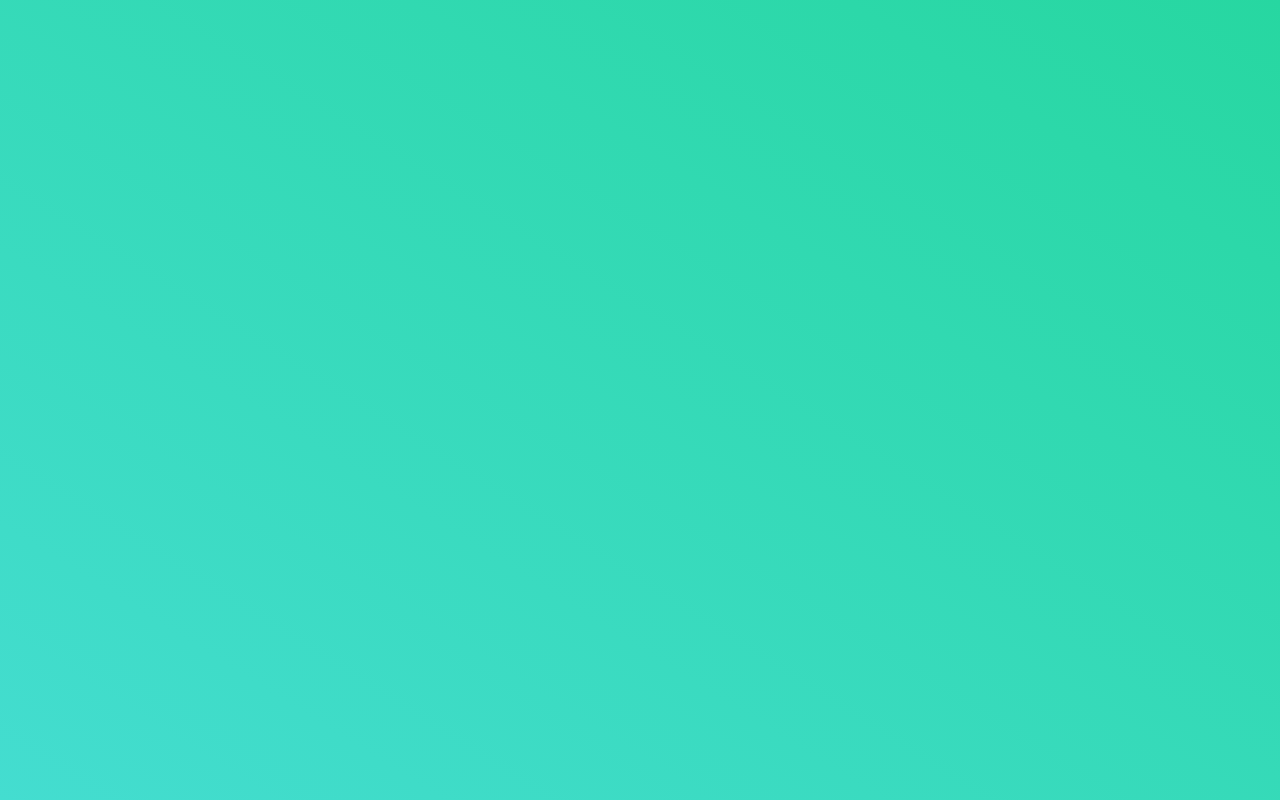
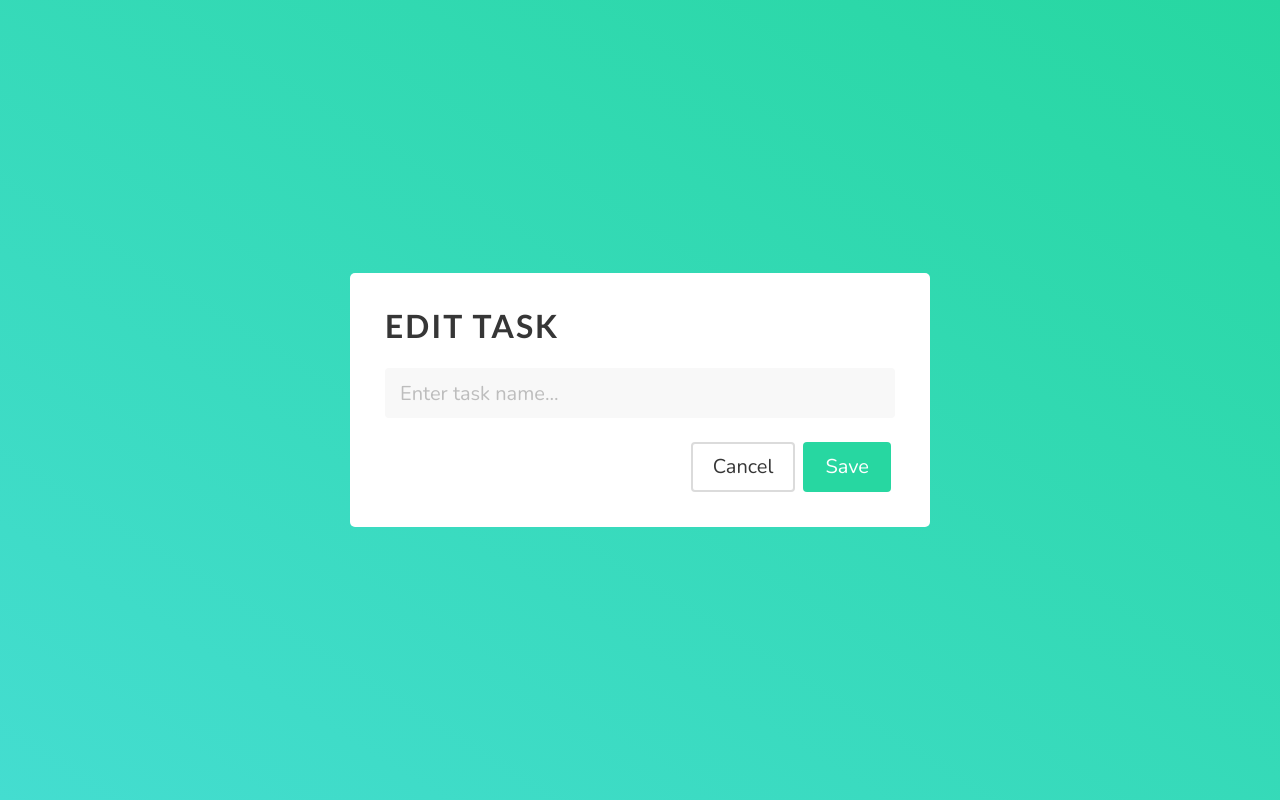
Before and after one commit to ShubhaamTiwary/Task-Manager--MEAN, an Angular app in the folder frontend/: page /lists/1/edit-task/1 in a window 1280 px wide. Before the commit this address led to /. Built offline with nearby package versions, Linux system fonts and the light colour scheme.

Commit message:
completed logout and editTask functionality

```diff
--- a/frontend/src/app/app.routes.ts
+++ b/frontend/src/app/app.routes.ts
@@ -6,6 +6,7 @@ import { NewTaskComponent } from './pages/new-task/new-task.component';
 import { LoginPageComponent } from './pages/login-page/login-page.component';
 import { SignupPageComponent } from './pages/signup-page/signup-page.component';
 import { EditListComponent } from './pages/edit-list/edit-list.component';
+import { EditTaskComponent } from './pages/edit-task/edit-task.component';
 
 export const routes: Routes = [
     { path: '',redirectTo:'/lists',pathMatch:'full' },
@@ -13,6 +14,7 @@ export const routes: Routes = [
     { path: 'login', component: LoginPageComponent, },
     { path: 'signup', component: SignupPageComponent, },
     {path: 'edit-list/:listId', component: EditListComponent, },
+    {path: 'lists/:listId/edit-task/:taskId', component: EditTaskComponent, },
     { path: 'lists/:listId/new-task', component: NewTaskComponent, },
     {path:'lists',component:TaskViewComponent},
     {path:'lists/:listId',component:TaskViewComponent},
--- /dev/null
+++ b/frontend/src/app/pages/edit-task/edit-task.component.html
@@ -0,0 +1,15 @@
+<div class="centered-content">
+    <div class="modal-box">
+      <h1 class="title">
+        Edit Task
+      </h1>
+
+      <input #taskTitleInput class="input has-background-light is-medium" type="text" placeholder="Enter task name...">
+      <br><br>
+      <div class="buttons is-right">
+        <button class="button is-medium" routerLink="/">Cancel</button>
+        <button class="button is-primary has-text-white is-medium" (click)="updateTaskOnClick(taskTitleInput.value)">Save</button>
+      </div>
+
+    </div>
+  </div>
--- /dev/null
+++ b/frontend/src/app/pages/edit-task/edit-task.component.ts
@@ -0,0 +1,33 @@
+import { Component, OnInit } from '@angular/core';
+import { ActivatedRoute, Params, Router, RouterLink } from '@angular/router';
+import { TaskService } from '../../task.service';
+
+@Component({
+  selector: 'app-edit-task',
+  standalone: true,
+  imports: [RouterLink],
+  templateUrl: './edit-task.component.html',
+  styleUrl: './edit-task.component.scss'
+})
+export class EditTaskComponent implements OnInit {
+  constructor(private route: ActivatedRoute, private taskService: TaskService, private router: Router) { }
+
+  taskId: string='';
+  listId: string='';
+
+
+  ngOnInit() {
+    this.route.params.subscribe(
+      (params: Params) => {
+        this.taskId = params['taskId'];
+        this.listId = params['listId'];
+      }
+    )
+  }
+
+  updateTaskOnClick(title: string) {
+    this.taskService.updateTask(this.listId, this.taskId, title).subscribe(() => {
+      this.router.navigate(['/lists', this.listId]);
+    })
+  }
+}
--- a/frontend/src/app/pages/login-page/login-page.component.ts
+++ b/frontend/src/app/pages/login-page/login-page.component.ts
@@ -1,20 +1,24 @@
 import { Component } from '@angular/core';
 import { AuthService } from '../../auth.service';
 import { HttpResponse } from '@angular/common/http';
+import { Router, RouterConfigOptions, RouterLink } from '@angular/router';
 @Component({
   selector: 'app-login-page',
   standalone: true,
-  imports: [],
+  imports: [RouterLink],
   templateUrl: './login-page.component.html',
   styleUrl: './login-page.component.scss'
 })
 export class LoginPageComponent {
 
-  constructor(private authService: AuthService) { }
+  constructor(private authService: AuthService,private router:Router) { }
 
   onLoginButtonClicked(email: string, password: string) {
     this.authService.login(email, password).subscribe((res: HttpResponse<any>) => {
-      console.log(res);
+      // console.log(res);
+      if(res.status===200){
+        this.router.navigate(['/lists'])
+      }
     });
   }
 }
--- a/frontend/src/app/pages/signup-page/signup-page.component.ts
+++ b/frontend/src/app/pages/signup-page/signup-page.component.ts
@@ -1,11 +1,12 @@
 import { Component } from '@angular/core';
 import { AuthService } from '../../auth.service';
 import { HttpResponse } from '@angular/common/http';
+import { RouterLink } from '@angular/router';
 
 @Component({
   selector: 'app-signup-page',
   standalone: true,
-  imports: [],
+  imports: [RouterLink],
   templateUrl: './signup-page.component.html',
   styleUrl: './signup-page.component.scss'
 })
--- a/frontend/src/app/pages/task-view/task-view.component.html
+++ b/frontend/src/app/pages/task-view/task-view.component.html
@@ -1,6 +1,8 @@
+<div style="display: flex;width: 100%;justify-content: end;flex-direction: row;">
+    <button class="button is-danger has-text-white" (click)="logout()">Logout</button>
+</div>
 <div class="centered-content">
     <div class="task-manager-container">
-
         <div class="sidebar has-background-white">
             <h1 class="title has-text-primary">
                 Lists
@@ -56,7 +58,7 @@
                     <div class="task-text">
                         <p class="task-text">{{task.title}}</p>
                         <div class="task-buttons">
-                            <button class="button is-small">
+                            <button class="button is-small" [routerLink]="['/lists',selectedListId,'edit-task',task._id]">
                                 <div class="icon">
                                     <i class="fas fa-edit"></i>
                                 </div>
@@ -82,6 +84,5 @@
             </div>
 
         </div>
-
     </div>
 </div>
--- a/frontend/src/app/pages/task-view/task-view.component.ts
+++ b/frontend/src/app/pages/task-view/task-view.component.ts
@@ -2,6 +2,7 @@ import { Component, OnInit } from '@angular/core';
 import { TaskService } from '../../task.service';
 import { ActivatedRoute, Params, Router, RouterLink, RouterLinkActive } from '@angular/router';
 import { CommonModule, NgClass } from '@angular/common';
+import { AuthService } from '../../auth.service';
 
 @Component({
   selector: 'app-task-view',
@@ -14,7 +15,7 @@ export class TaskViewComponent implements OnInit {
   lists: any = []
   tasks: any = []
   selectedListId:string=''
-  constructor(private TaskService: TaskService, private route: ActivatedRoute,private router:Router) { }
+  constructor(private TaskService: TaskService, private route: ActivatedRoute,private router:Router,private auth:AuthService) { }
 
   ngOnInit(): void {
     this.route.params.subscribe(
@@ -61,4 +62,8 @@ export class TaskViewComponent implements OnInit {
       // this.router.navigateByUrl('/lists');
      })
   }
+
+  logout(){
+    this.auth.logout();
+  }
 }
--- a/frontend/src/app/task.service.ts
+++ b/frontend/src/app/task.service.ts
@@ -14,6 +14,10 @@ export class TaskService {
 
   updateList(id:string,title:string){
     return this.WebReqService.patch(`lists/${id}`,{title});
+  }
+
+  updateTask(listId:string,taskId:string,title:string){
+    return this.WebReqService.patch(`lists/${listId}/tasks/${taskId}`,{title});
   }
 
   getLists(){
```
Also changed, not shown: frontend/src/app/pages/edit-task/edit-task.component.scss (added), 2 other files (tests, documents, lock files or other folders).
